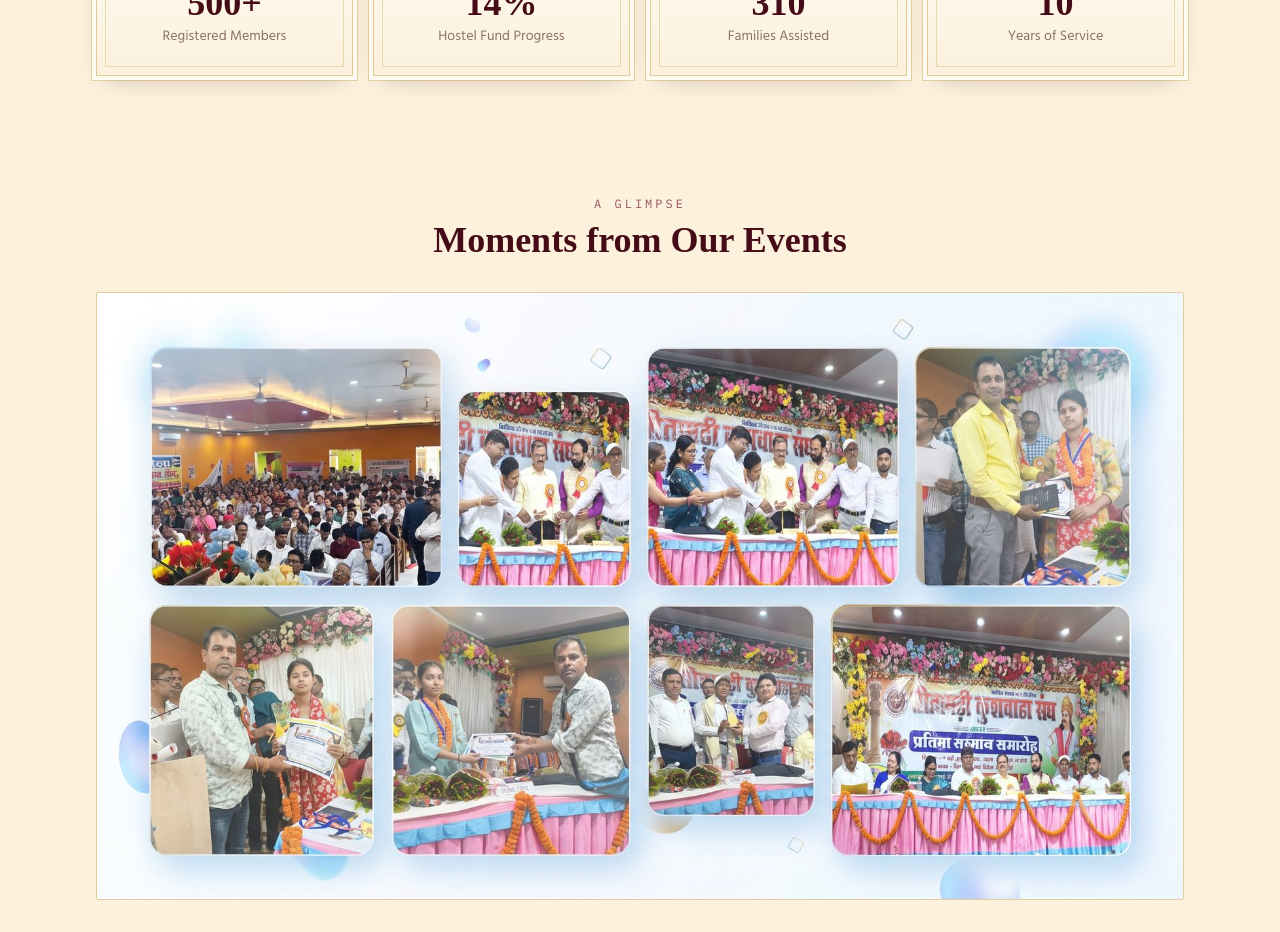
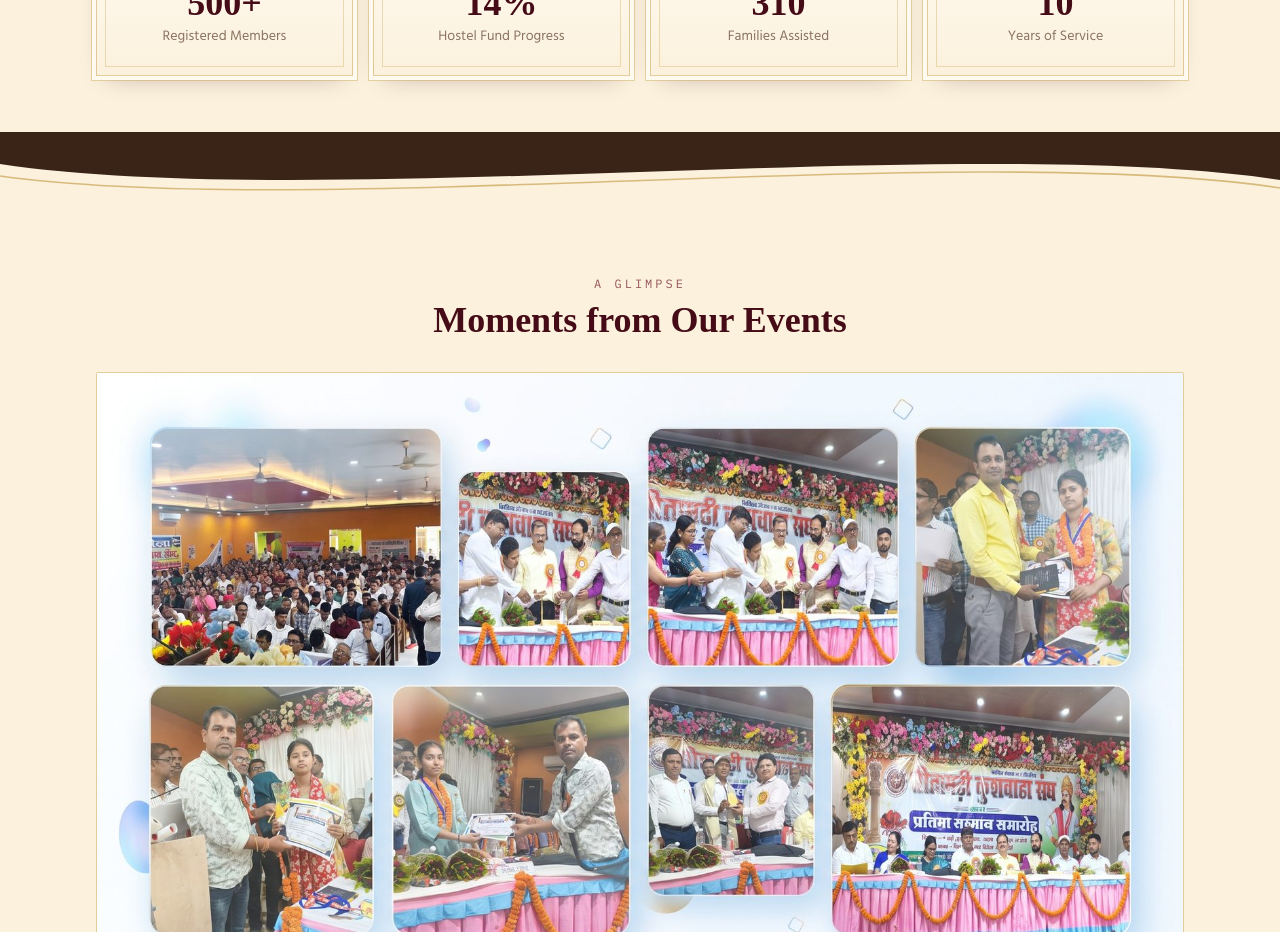
Before and after one commit to Ajitsingh4362/Kushwaha-sangh, a React (Vite) app: page / in a window 1280 px wide. Shown: the part 1040-1972 px from the top of the page. Built offline with nearby package versions, Linux system fonts and the light colour scheme; a web font is replaced by a local one.

Commit message:
Add wave-style shape divider above Moments from Our Events section

```diff
--- a/src/pages/Home.jsx
+++ b/src/pages/Home.jsx
@@ -33,6 +33,32 @@ export default function Home() {
           ))}
         </div>
       </section>
+
+      {/* SHAPE DIVIDER */}
+      <div className="relative h-14 overflow-hidden bg-cream sm:h-20">
+        <svg
+          viewBox="0 0 1200 100"
+          preserveAspectRatio="none"
+          className="absolute inset-0 h-full w-full text-maroon-deep/8"
+          aria-hidden="true"
+        >
+          <path d="M0,40 C300,100 900,0 1200,60 L1200,0 L0,0 Z" fill="currentColor" />
+        </svg>
+        <svg
+          viewBox="0 0 1200 100"
+          preserveAspectRatio="none"
+          className="absolute inset-0 h-full w-full text-gold"
+          aria-hidden="true"
+        >
+          <path
+            d="M0,55 C300,110 900,10 1200,70"
+            fill="none"
+            stroke="currentColor"
+            strokeWidth="2"
+            opacity="0.6"
+          />
+        </svg>
+      </div>
 
       {/* MOMENTS COLLAGE */}
       <section className="py-16">
```
